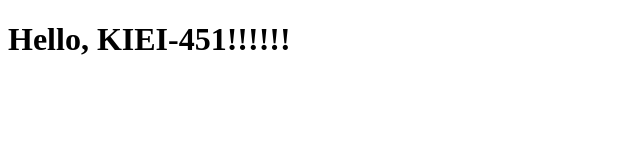
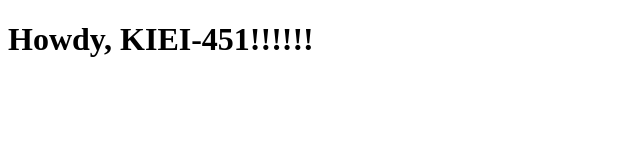
Before and after one commit to ahlerner91/week2-lab, a plain HTML site: page index.html in a window 1280 px wide. Shown: the whole page, without its empty margins (0-640 px from the left). Drawn offline with Linux system fonts and the light colour scheme.

Commit message:
Howdy update

```diff
--- a/index.html
+++ b/index.html
@@ -6,6 +6,6 @@
     <title>Hello</title>
 </head>
 <body>
-    <h1>Hello, KIEI-451!!!!!!</h1>
+    <h1>Howdy, KIEI-451!!!!!!</h1>
 </body>
 </html>
```
